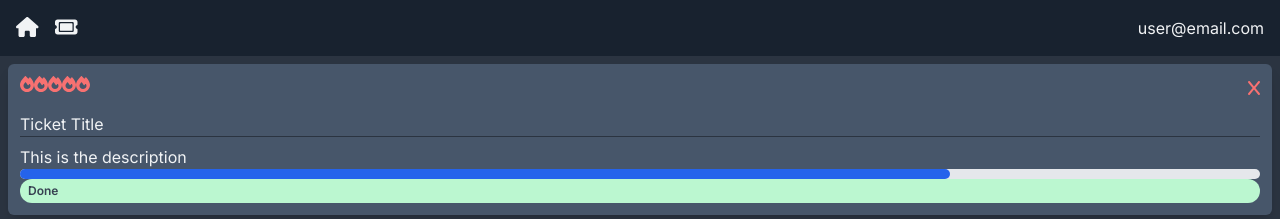
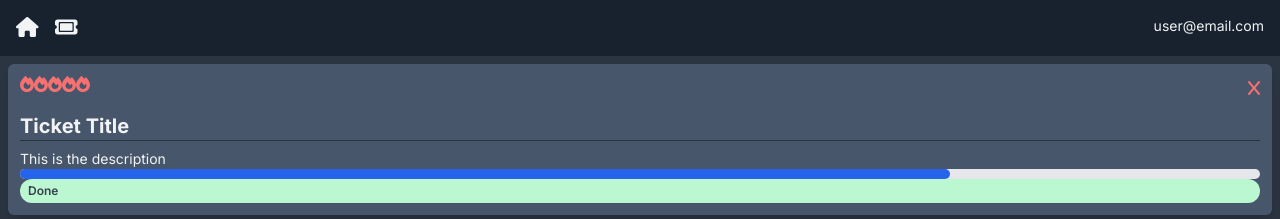
Before and after one commit to jordankeen/ticketing-app, a Next.js app: page / in a window 1280 px wide. Shown: the top 219 px of the page. Built offline with nearby package versions, Linux system fonts and the light colour scheme.

Commit message:
add base styles for headings and p tags

```diff
--- a/app/globals.css
+++ b/app/globals.css
@@ -1,6 +1,36 @@
 @tailwind base;
 @tailwind components;
 @tailwind utilities;
+
+@layer base {
+
+   h1,
+   h2,
+   h3,
+   h4 {
+      @apply font-bold;
+   }
+
+   h1 {
+      @apply text-4xl;
+   }
+
+   h2 {
+      @apply text-3xl;
+   }
+
+   h3 {
+      @apply text-2xl;
+   }
+
+   h4 {
+      @apply text-xl;
+   }
+
+   p {
+      @apply text-sm text-default-text;
+   }
+}
 
 /* Shared class styles, applying tailwind styling */
 @layer components {
```
